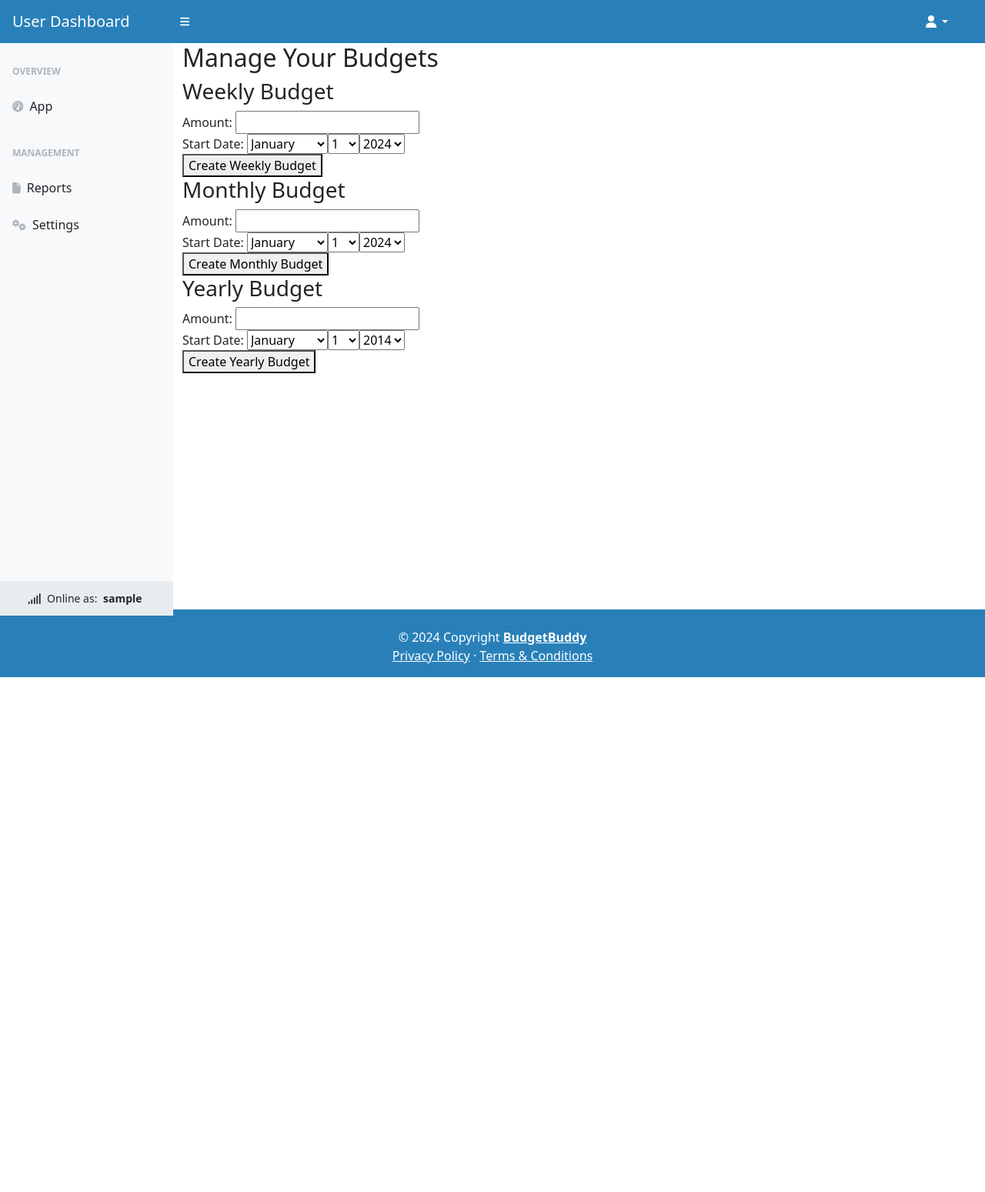
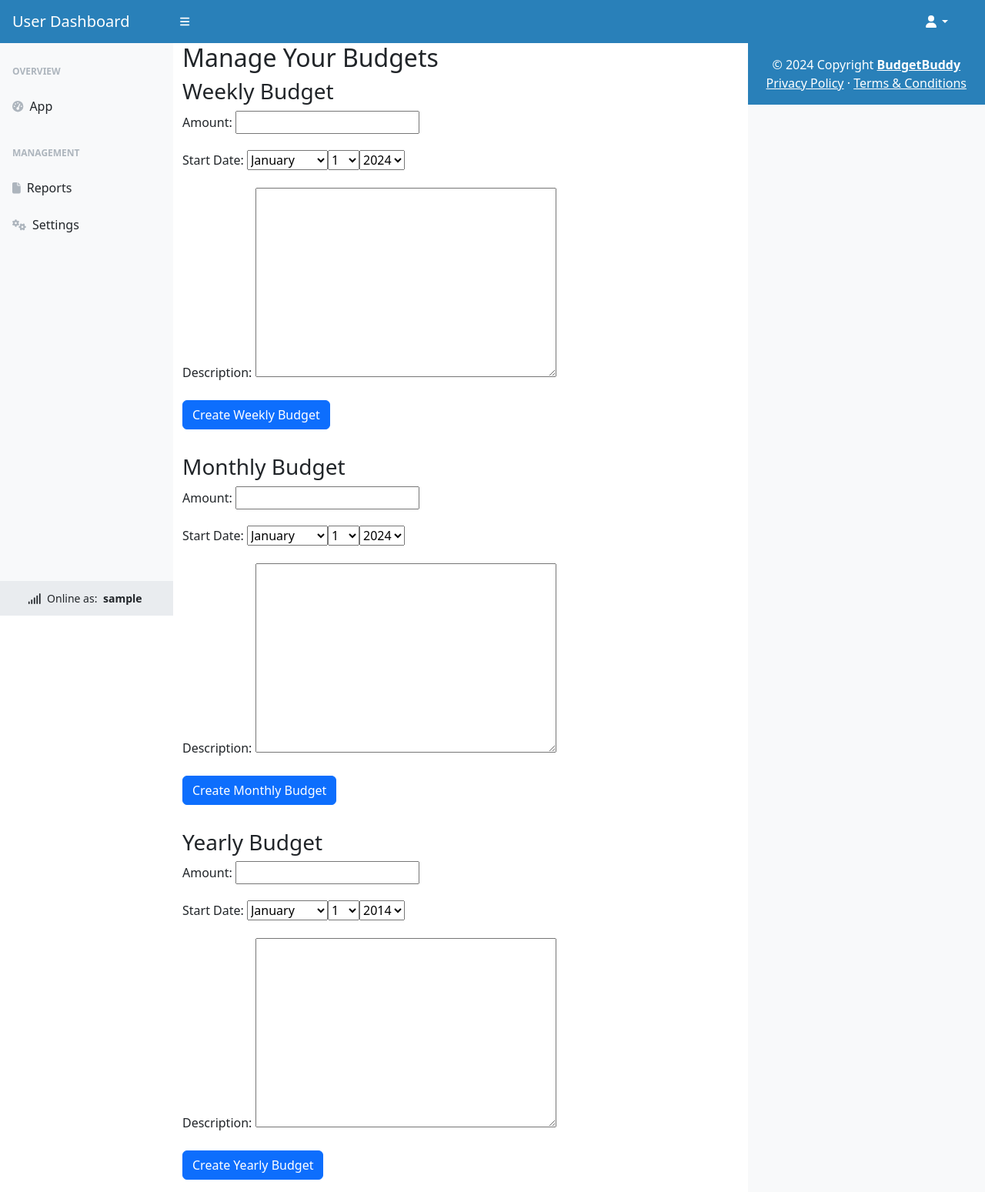
Before and after one commit to stephendawsondev/janhackathonteam11, a Django app: page /manage_budgets/ in a window 1280 px wide. Shown: the whole page at 77% size. Before the commit the page ends 880 px from the top, so only its background shows below. Run offline with Django 5.2, Linux system fonts and the light colour scheme; the visitor is signed in with stand-in values (Sample User, id 1); data that the repository does not hold is empty; some libraries are stand-ins or nearby versions.

Commit message:
Full budget model

```diff
--- a/budgetplanner/requirements.txt
+++ b/budgetplanner/requirements.txt
@@ -2,9 +2,9 @@ asgiref==3.7.2
 cloudinary==1.38.0
 dj-database-url==2.1.0
 Django==3.2
-django-cloudinary-storage==0.3.0
 django-crispy-forms==1.14.0
 django-heroku==0.3.1
+django-summernote==0.8.20.0
 gunicorn==21.2.0
 psycopg2==2.9.9
 pytz==2023.3.post1
--- a/budgetplanner/templates/base.html
+++ b/budgetplanner/templates/base.html
@@ -38,7 +38,7 @@
 
     {% block corecss %}
     <!-- Bootstrap & JS-->
-    <link href="https://cdn.jsdelivr.net/npm/bootstrap@5.2.3/dist/css/bootstrap.min.css" rel="stylesheet">
+    <link href="https://cdn.jsdelivr.net/npm/bootstrap@5.1.3/dist/css/bootstrap.min.css" rel="stylesheet" integrity="sha384-+qdLaX5B0EPEb6soaFwGHhkyl4X0KZQU3nD/eV4fGABM6eEMoEeFp4yKJvR8p6BI" crossorigin="anonymous">
     <script defer src="https://cdn.jsdelivr.net/npm/bootstrap@5.2.3/dist/js/bootstrap.bundle.min.js"></script>
 
     <!-- Fontawesome -->
@@ -47,8 +47,7 @@
     <!-- Favicon-->
     <link rel="icon" type="image/x-icon" href="{% static 'assets/favicon.ico' %}" />
 
-    <!-- Bootstrap ICONS-->
-    <link href="https://cdn.jsdelivr.net/npm/bootstrap-icons@1.5.0/font/bootstrap-icons.css" rel="stylesheet" />
+
 
     <!-- Small Business TEMPLATE CSS: https://startbootstrap.com/template/small-business#google_vignette  -->
     <link rel="stylesheet" href="{% static 'css/small_business.css' %}">
--- a/budgetplanner/transactions/forms.py
+++ b/budgetplanner/transactions/forms.py
@@ -85,7 +85,7 @@ class IncomeForm(forms.ModelForm):
 class WeeklyBudgetForm(forms.ModelForm):
     class Meta:
         model = WeeklyBudget
-        fields = ['amount', 'start_date']
+        fields = ['amount', 'start_date', 'description']
         widgets = {
             'start_date': SelectDateWidget()
         }
@@ -102,7 +102,7 @@ class WeeklyBudgetForm(forms.ModelForm):
 class MonthlyBudgetForm(forms.ModelForm):
     class Meta:
         model = MonthlyBudget
-        fields = ['amount', 'start_date']
+        fields = ['amount', 'start_date', 'description']
         widgets = {
             'start_date': SelectDateWidget()
         }
@@ -119,7 +119,7 @@ class MonthlyBudgetForm(forms.ModelForm):
 class YearlyBudgetForm(forms.ModelForm):
     class Meta:
         model = YearlyBudget
-        fields = ['amount', 'start_date']
+        fields = ['amount', 'start_date', 'description']
         widgets = {
             'start_date': SelectDateWidget(years=range(now().year-10, now().year+10))
         }
--- a/budgetplanner/transactions/models.py
+++ b/budgetplanner/transactions/models.py
@@ -78,6 +78,7 @@ class Budget(models.Model):
     amount = models.DecimalField(max_digits=10, decimal_places=2)
     start_date = models.DateField()
     end_date = models.DateField(null=True, blank=True)
+    description = models.TextField(null=True, blank=True)
 
     class Meta:
         abstract = True
--- a/budgetplanner/transactions/templates/transactions/manage_budgets.html
+++ b/budgetplanner/transactions/templates/transactions/manage_budgets.html
@@ -1,103 +1,139 @@
-
 {% extends 'dashboard-base/base.html' %}
-
 {% block content %}
 <div class="container">
     <h2>Manage Your Budgets</h2>
 
     <!-- Weekly Budget Form -->
     <h3>Weekly Budget</h3>
-    <form method="post">
+    <form method="post" class="mb-3">
         {% csrf_token %}
-        <div>
-            <label for="{{ weekly_form.amount.id_for_label }}">Amount:</label>
+        <div class="mb-3">
+            <label for="{{ weekly_form.amount.id_for_label }}" class="form-label">Amount:</label>
             {{ weekly_form.amount }}
-            {{ weekly_form.amount.errors }}
+            {% if weekly_form.amount.errors %}
+            <div class="alert alert-danger">{{ weekly_form.amount.errors }}</div>
+            {% endif %}
         </div>
-        <div>
-            <label for="{{ weekly_form.start_date.id_for_label }}">Start Date:</label>
+        <div class="mb-3">
+            <label for="{{ weekly_form.start_date.id_for_label }}" class="form-label">Start Date:</label>
             {{ weekly_form.start_date }}
-            {{ weekly_form.start_date.errors }}
+            {% if weekly_form.start_date.errors %}
+            <div class="alert alert-danger">{{ weekly_form.start_date.errors }}</div>
+            {% endif %}
         </div>
-        <button type="submit" name="weekly_budget">Create Weekly Budget</button>
+        <div class="mb-3">
+            <label for="{{ weekly_form.description.id_for_label }}" class="form-label">Description:</label>
+            {{ weekly_form.description }}
+            {% if weekly_form.description.errors %}
+            <div class="alert alert-danger">{{ weekly_form.description.errors }}</div>
+            {% endif %}
+        </div>
+        <button type="submit" name="weekly_budget" class="btn btn-primary">Create Weekly Budget</button>
     </form>
 
     <!-- Existing Weekly Budgets -->
+    <div class="list-group mb-3">
         {% for budget in weekly_budgets %}
-        <div>
+        <div class="list-group-item">
             <p>Budget from {{ budget.start_date }} to {{ budget.end_date }}: {{ budget.amount }}</p>
-            <form method="post" action="{% url 'update_budget' budget.id 'weekly' %}">
+            <p>Description: {{ budget.description }}</p>
+            <form method="post" action="{% url 'update_budget' budget.id 'weekly' %}" class="d-inline">
                 {% csrf_token %}
-                <button type="submit" name="update_weekly">Edit</button>
+                <button type="submit" name="update_weekly" class="btn btn-secondary btn-sm">Edit</button>
             </form>
-            <form method="post">
+            <form method="post" class="d-inline">
                 {% csrf_token %}
                 <input type="hidden" name="budget_id" value="{{ budget.id }}">
-                <button type="submit" name="delete_weekly">Delete</button>
+                <button type="submit" name="delete_weekly" class="btn btn-danger btn-sm">Delete</button>
             </form>
-
         </div>
         {% endfor %}
-
-    <!-- Monthly Budget Form -->
+    </div>
     <h3>Monthly Budget</h3>
-    <form method="post">
+    <form method="post" class="mb-3">
         {% csrf_token %}
-        <div>
-            <label for="{{ monthly_form.amount.id_for_label }}">Amount:</label>
+        <div class="mb-3">
+            <label for="{{ monthly_form.amount.id_for_label }}" class="form-label">Amount:</label>
             {{ monthly_form.amount }}
-            {{ monthly_form.amount.errors }}
+            {% if monthly_form.amount.errors %}
+            <div class="alert alert-danger">{{ monthly_form.amount.errors }}</div>
+            {% endif %}
         </div>
-        <div>
-            <label for="{{ monthly_form.start_date.id_for_label }}">Start Date:</label>
+        <div class="mb-3">
+            <label for="{{ monthly_form.start_date.id_for_label }}" class="form-label">Start Date:</label>
             {{ monthly_form.start_date }}
-            {{ monthly_form.start_date.errors }}
+            {% if monthly_form.start_date.errors %}
+            <div class="alert alert-danger">{{ monthly_form.start_date.errors }}</div>
+            {% endif %}
         </div>
-        <button type="submit" name="monthly_budget">Create Monthly Budget</button>
+        <div class="mb-3">
+            <label for="{{ monthly_form.description.id_for_label }}" class="form-label">Description:</label>
+            {{ monthly_form.description }}
+            {% if monthly_form.description.errors %}
+            <div class="alert alert-danger">{{ monthly_form.description.errors }}</div>
+            {% endif %}
+        </div>
+        <button type="submit" name="monthly_budget" class="btn btn-primary">Create Monthly Budget</button>
     </form>
 
     <!-- Existing Monthly Budgets -->
+    <div class="list-group mb-3">
         {% for budget in monthly_budgets %}
-        <div>
+        <div class="list-group-item">
             <p>Budget from {{ budget.start_date }} to {{ budget.end_date }}: {{ budget.amount }}</p>
-            <form method="post" action="{% url 'update_budget' budget.id 'monthly' %}">
+            <p>Description: {{ budget.description }}</p>
+            <form method="post" action="{% url 'update_budget' budget.id 'monthly' %}" class="d-inline">
                 {% csrf_token %}
-                <button type="submit" name="update_monthly">Edit</button>
+                <button type="submit" name="update_monthly" class="btn btn-secondary btn-sm">Edit</button>
             </form>
-            <form method="post">
+            <form method="post" class="d-inline">
                 {% csrf_token %}
                 <input type="hidden" name="budget_id" value="{{ budget.id }}">
-                <button type="submit" name="delete_monthly">Delete</button>
+                <button type="submit" name="delete_monthly" class="btn btn-danger btn-sm">Delete</button>
             </form>
         </div>
         {% endfor %}
+    </div>
 
     <!-- Yearly Budget Form -->
     <h3>Yearly Budget</h3>
-    <form method="post">
+    <form method="post" class="mb-3">
         {% csrf_token %}
-        <div>
-            <label for="{{ yearly_form.amount.id_for_label }}">Amount:</label>
+        <div class="mb-3">
+            <label for="{{ yearly_form.amount.id_for_label }}" class="form-label">Amount:</label>
             {{ yearly_form.amount }}
-            {{ yearly_form.amount.errors }}
+            {% if yearly_form.amount.errors %}
+            <div class="alert alert-danger">{{ yearly_form.amount.errors }}</div>
+            {% endif %}
         </div>
-        <div>
-            <label for="{{ yearly_form.start_date.id_for_label }}">Start Date:</label>
+        <div class="mb-3">
+            <label for="{{ yearly_form.start_date.id_for_label }}" class="form-label">Start Date:</label>
             {{ yearly_form.start_date }}
-            {{ yearly_form.start_date.errors }}
+            {% if yearly_form.start_date.errors %}
+            <div class="alert alert-danger">{{ yearly_form.start_date.errors }}</div>
+            {% endif %}
         </div>
-        <button type="submit" name="yearly_budget">Create Yearly Budget</button>
+        <div class="mb-3">
+            <label for="{{ yearly_form.description.id_for_label }}" class="form-label">Description:</label>
+            {{ yearly_form.description }}
+            {% if yearly_form.description.errors %}
+            <div class="alert alert-danger">{{ yearly_form.description.errors }}</div>
+            {% endif %}
+        </div>
+        <button type="submit" name="yearly_budget" class="btn btn-primary">Create Yearly Budget</button>
     </form>
 
     <!-- Existing Yearly Budgets -->
+    <div class="list-group">
         {% for budget in yearly_budgets %}
-        <div>
+        <div class="list-group-item">
             <p>Budget from {{ budget.start_date }} to {{ budget.end_date }}: {{ budget.amount }}</p>
-            <form method="post" action="{% url 'update_budget' budget.id 'yearly' %}">
+            <p>Description: {{ budget.description }}</p>
+            <form method="post" action="{% url 'update_budget' budget.id 'yearly' %}" class="d-inline">
                 {% csrf_token %}
-                <button type="submit" name="update_yearly">Edit</button>
+                <button type="submit" name="update_yearly" class="btn btn-secondary btn-sm">Edit</button>
             </form>
-            <form method="post">
+            <form method="post" class="d-inline">
                 {% csrf_token %}
                 <input type="hidden" name="budget_id" value="{{ budget.id }}">
                 <button type="submit" name="delete_yearly">Delete</button>
--- a/budgetplanner/transactions/views.py
+++ b/budgetplanner/transactions/views.py
@@ -48,6 +48,7 @@ def update_budget(request, budget_id, budget_type):
 
     return render(request, 'transactions/update_budget.html', {'form': form, 'budget_type': budget_type})
 
+
 @login_required
 def manage_budgets(request):
     user = request.user
@@ -61,45 +62,30 @@ def manage_budgets(request):
         if 'weekly_budget' in request.POST:
             weekly_form = WeeklyBudgetForm(request.POST)
             if weekly_form.is_valid():
-                start_date = weekly_form.cleaned_data['start_date']
-                # Ensure there's no overlapping weekly budget
-                if not WeeklyBudget.objects.filter(user=user, start_date=start_date).exists():
-                    weekly_budget = weekly_form.save(commit=False)
-                    weekly_budget.user = user
+                weekly_budget = weekly_form.save(commit=False)
+                weekly_budget.user = user
+                # Check for overlapping budgets
+                if not WeeklyBudget.objects.filter(user=user, start_date=weekly_budget.start_date).exists():
                     weekly_budget.save()
                     messages.success(request, 'Weekly budget created successfully!')
                 else:
                     messages.error(request, 'A weekly budget for this period already exists.')
             else:
                 messages.error(request, 'Please correct the errors in the weekly budget form.')
-         # Handling delete request
-        if 'delete_weekly' in request.POST:
+
+        # Handling delete request for Weekly Budget
+        elif 'delete_weekly' in request.POST:
             budget_id = request.POST.get('budget_id')
+            WeeklyBudget.objects.filter(id=budget_id, user=user).delete()
+            messages.success(request, 'Weekly budget deleted successfully!')
 
-            WeeklyBudget.objects.filter(id=budget_id, user=request.user).delete()
-            messages.success(request, 'Weekly budget deleted successfully!')
-            return redirect('manage_budgets')
-        if 'delete_monthly' in request.POST:
-            budget_id = request.POST.get('budget_id')
-            MonthlyBudget.objects.filter(id=budget_id, user=request.user).delete()
-            messages.success(request, 'Monthly budget deleted successfully!')
-            return redirect('manage_budgets')
-
-        # Handling Yearly Budget Delete
-        if 'delete_yearly' in request.POST:
-            budget_id = request.POST.get('budget_id')
-            YearlyBudget.objects.filter(id=budget_id, user=request.user).delete()
-            messages.success(request, 'Yearly budget deleted successfully!')
-            return redirect('manage_budgets')
         # Handling Monthly Budget Form
-        if 'monthly_budget' in request.POST:
+        elif 'monthly_budget' in request.POST:
             monthly_form = MonthlyBudgetForm(request.POST)
             if monthly_form.is_valid():
-                start_date = monthly_form.cleaned_data['start_date']
-                # Ensure there's no overlapping monthly budget
-                if not MonthlyBudget.objects.filter(user=user, start_date=start_date).exists():
-                    monthly_budget = monthly_form.save(commit=False)
-                    monthly_budget.user = user
+                monthly_budget = monthly_form.save(commit=False)
+                monthly_budget.user = user
+                if not MonthlyBudget.objects.filter(user=user, start_date=monthly_budget.start_date).exists():
                     monthly_budget.save()
                     messages.success(request, 'Monthly budget created successfully!')
                 else:
@@ -107,21 +93,32 @@ def manage_budgets(request):
             else:
                 messages.error(request, 'Please correct the errors in the monthly budget form.')
 
+        # Handling delete request for Monthly Budget
+        elif 'delete_monthly' in request.POST:
+            budget_id = request.POST.get('budget_id')
+            MonthlyBudget.objects.filter(id=budget_id, user=user).delete()
+            messages.success(request, 'Monthly budget deleted successfully!')
+
         # Handling Yearly Budget Form
-        if 'yearly_budget' in request.POST:
+        elif 'yearly_budget' in request.POST:
             yearly_form = YearlyBudgetForm(request.POST)
             if yearly_form.is_valid():
-                start_date = yearly_form.cleaned_data['start_date']
-                # Ensure there's no overlapping yearly budget
-                if not YearlyBudget.objects.filter(user=user, start_date=start_date).exists():
-                    yearly_budget = yearly_form.save(commit=False)
-                    yearly_budget.user = user
+                yearly_budget = yearly_form.save(commit=False)
+                yearly_budget.user = user
+                if not YearlyBudget.objects.filter(user=user, start_date=yearly_budget.start_date).exists():
                     yearly_budget.save()
                     messages.success(request, 'Yearly budget created successfully!')
                 else:
                     messages.error(request, 'A yearly budget for this period already exists.')
             else:
                 messages.error(request, 'Please correct the errors in the yearly budget form.')
+
+        # Handling delete request for Yearly Budget
+        elif 'delete_yearly' in request.POST:
+            budget_id = request.POST.get('budget_id')
+            YearlyBudget.objects.filter(id=budget_id, user=user).delete()
+            messages.success(request, 'Yearly budget deleted successfully!')
+
         return redirect('manage_budgets')
 
     else:
```
Also changed, not shown: budgetplanner/accounts/templates/dashboard.html (+21 -0 lines), budgetplanner/accounts/views.py (+8 -2 lines), budgetplanner/transactions/migrations/0001_initial.py, budgetplanner/transactions/migrations/0002_auto_20240119_2205.py (deleted), budgetplanner/transactions/migrations/0003_auto_20240119_2239.py (deleted), budgetplanner/transactions/migrations/0004_auto_20240119_2258.py (deleted). Lines whose indentation alone changed are shown as unchanged.
